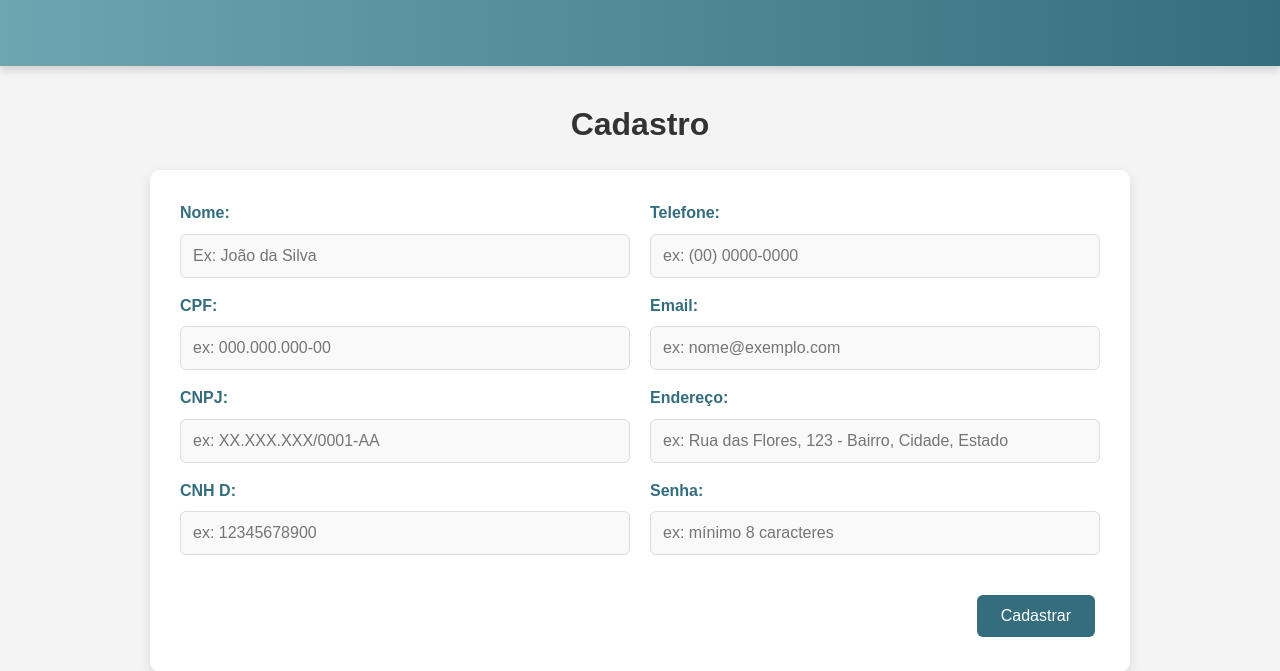
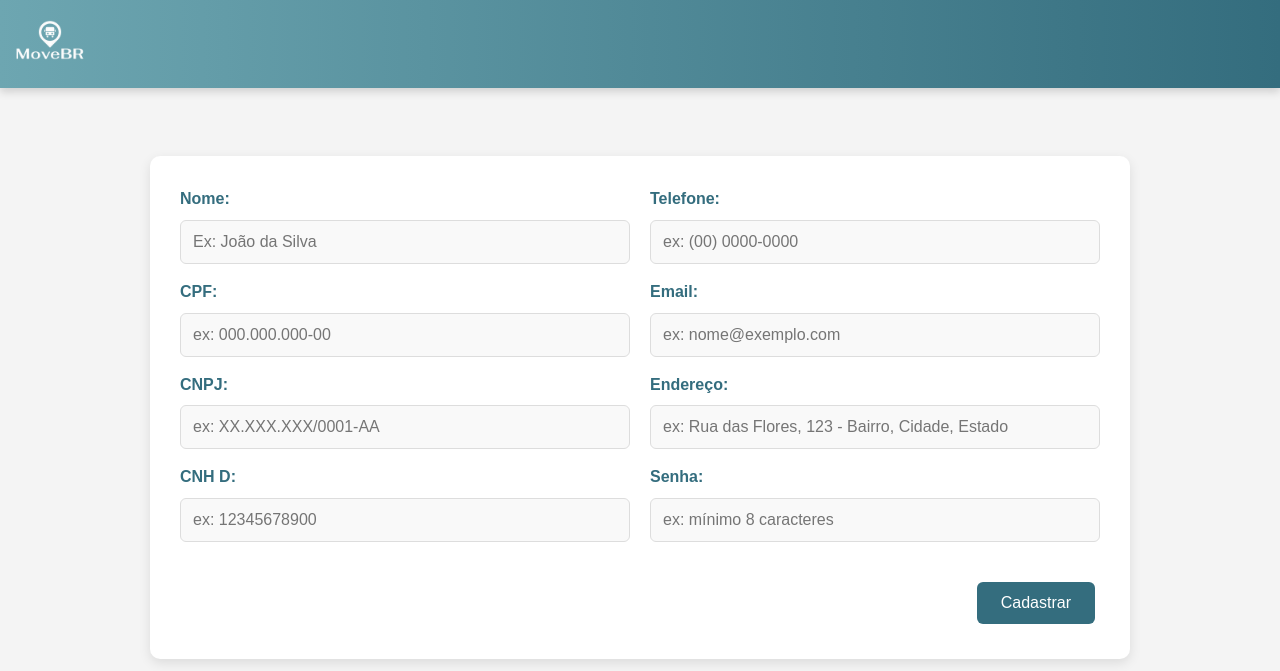
Before and after one commit to CarrodeLuxo021/MoveBR, a Python web app: template templates/pag-motorista.html in a window 1280 px wide. Shown: the top 671 px of the page. Run offline with Jinja, Linux system fonts and the light colour scheme; the template is opened without the code that fills it, so the values that code supplies are empty.

Commit message:
alterações e adição da logo

```diff
--- a/static/css/pag-motorista.css
+++ b/static/css/pag-motorista.css
@@ -17,14 +17,13 @@ body {
 header {
     background-image: linear-gradient(to right, #6DA6B1 0%, #346D7E 100%); /* Gradiente suave de azul claro para azul petróleo */
     color: #fff; /* Texto em bege claro para contraste elegante */
-    padding: 20px 40px; /* Aumentar o espaçamento interno para um visual mais arejado */
-    text-align: center; /* Centralizar o conteúdo */
     box-shadow: 0 4px 8px rgba(0, 0, 0, 0.15); /* Sombra suave para profundidade */
 }
 
-header .logo img {
-    max-width: 180px; /* Tamanho máximo da imagem do logo */
+.logo img {
+    width: 80px; /* Tamanho da imagem do logo */
     height: auto; /* Manter a proporção da imagem */
+    margin-left: 10px;
 }
 
 /* Estilização do main */
@@ -35,11 +34,6 @@ main {
     flex-direction: column;
     min-height: calc(100vh - 160px); /* Altura mínima: 100% da altura da tela menos o espaço do header e footer */
     padding: 20px; /* Adiciona espaçamento interno para garantir que o formulário não encoste nas bordas */
-}
-
-h1{
-    margin-bottom: 20px;
-
 }
 
 /* Estilização do container-form */
--- a/templates/pag-motorista.html
+++ b/templates/pag-motorista.html
@@ -9,13 +9,12 @@
 <body>
 
     <header>
-        <div class="logo"><img></div>
+        <div class="logo"><img src="../static/icones/logo.png" alt=""></div>
     </header>
 
 
 
     <main>
-        <h1>Cadastro</h1>
 
         <form class="container-form">
             <div class="itens-form">
```
Also changed, not shown: static/icones/logo.png (added), static/icones/logoMove.png (deleted).
